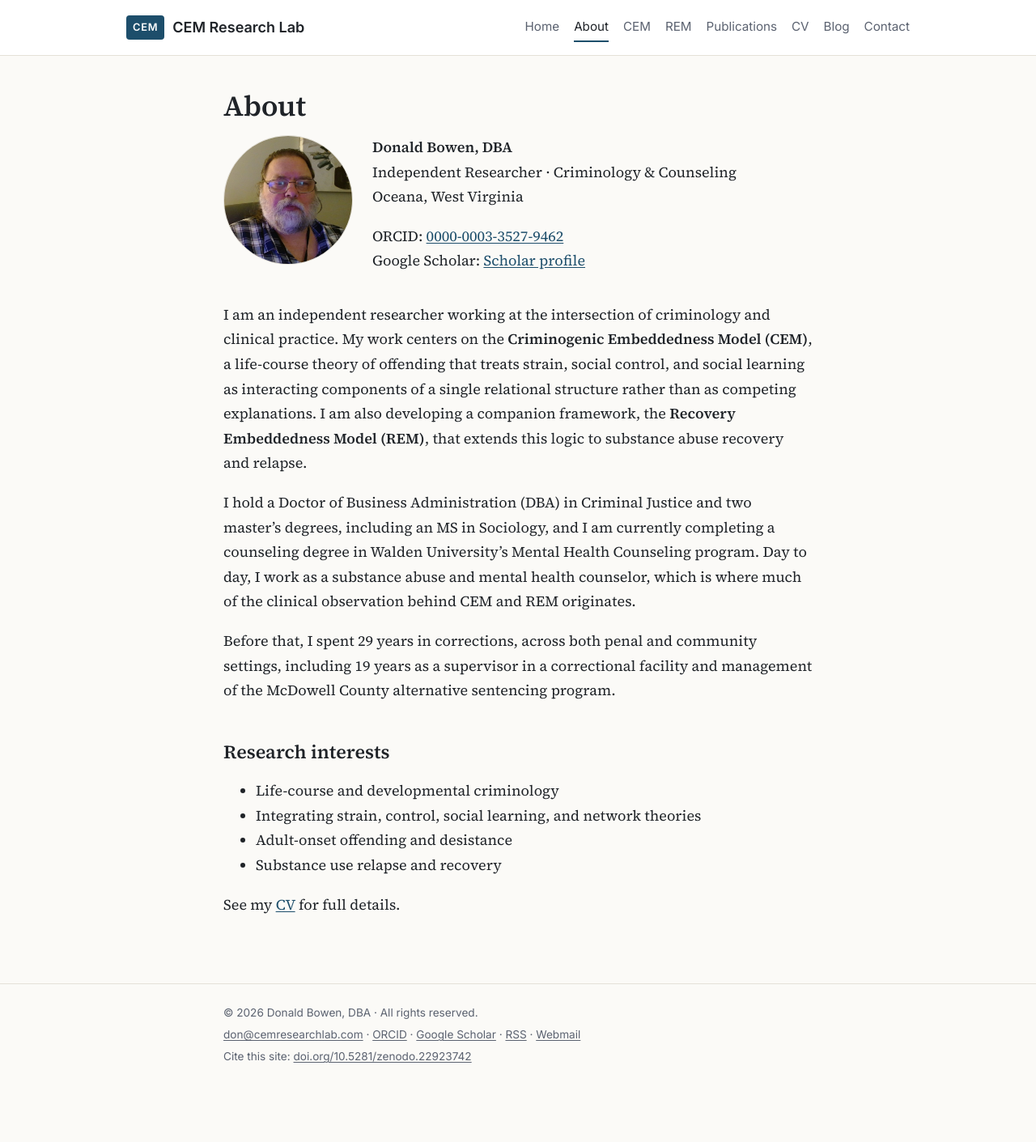
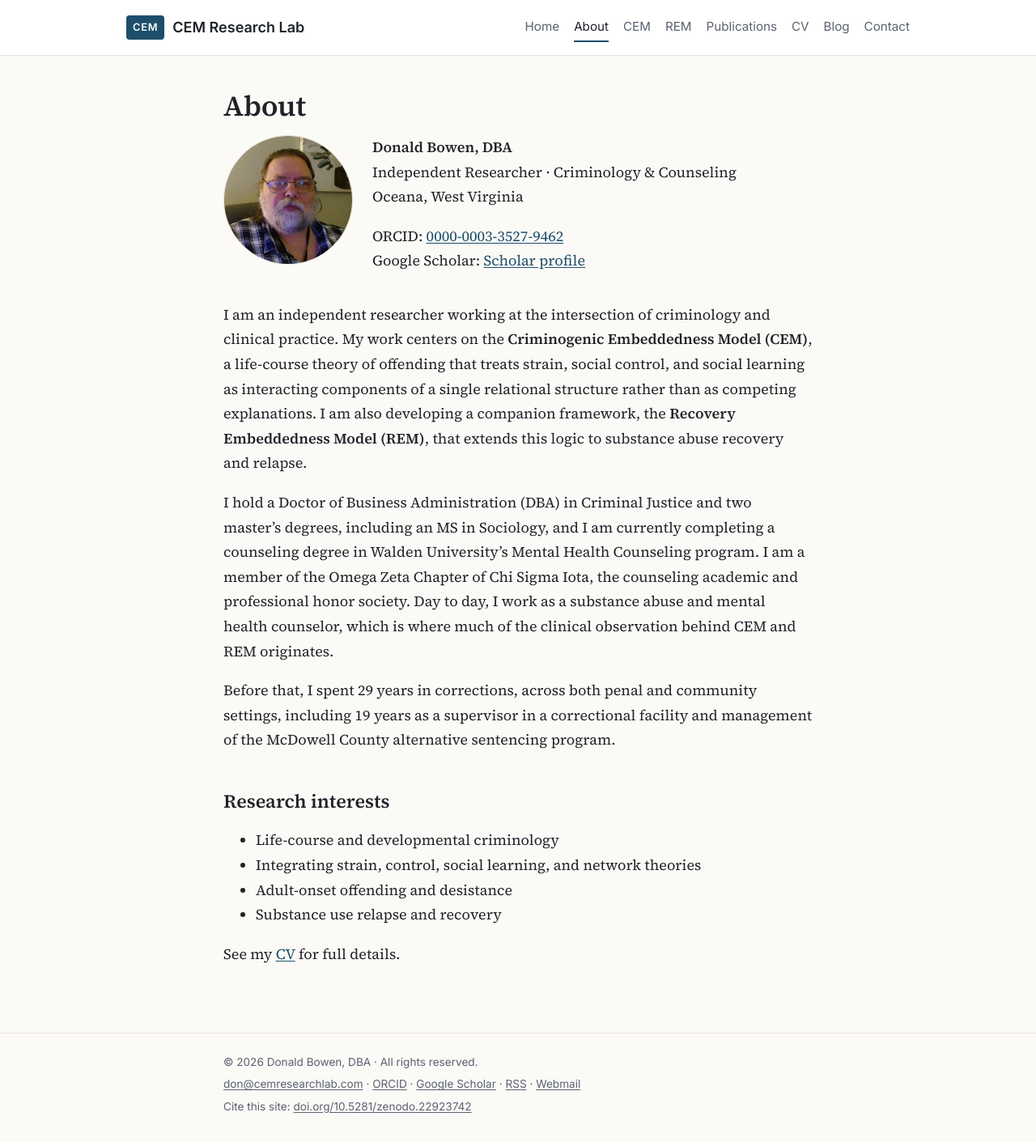
Before and after one commit to donbowen0-creator/cemresearchlab-site, a Jekyll site: the page built from about.md, in a window 1280 px wide. Shown: the whole page at 81% size. Built offline with Jekyll 4.4.1, drawn with Linux system fonts in a browser that asks for light colours; before the commit the page ends 1349 px from its top, so only the background shows below that.

Commit message:
Chi Sigma Iota: member in good standing (Omega Zeta Chapter)
Co-Authored-By: Claude Opus 5.5 <noreply@anthropic.com>
Claude-Session: https://claude.ai/code/session_01VcCun73i8SfvnX48YuRnkx

```diff
--- a/about.md
+++ b/about.md
@@ -17,7 +17,7 @@ permalink: /about/
 
 I am an independent researcher working at the intersection of criminology and clinical practice. My work centers on the **Criminogenic Embeddedness Model (CEM)**, a life-course theory of offending that treats strain, social control, and social learning as interacting components of a single relational structure rather than as competing explanations. I am also developing a companion framework, the **Recovery Embeddedness Model (REM)**, that extends this logic to substance abuse recovery and relapse.
 
-I hold a Doctor of Business Administration (DBA) in Criminal Justice and two master's degrees, including an MS in Sociology, and I am currently completing a counseling degree in Walden University's Mental Health Counseling program. Day to day, I work as a substance abuse and mental health counselor, which is where much of the clinical observation behind CEM and REM originates.
+I hold a Doctor of Business Administration (DBA) in Criminal Justice and two master's degrees, including an MS in Sociology, and I am currently completing a counseling degree in Walden University's Mental Health Counseling program. I am a member of the Omega Zeta Chapter of Chi Sigma Iota, the counseling academic and professional honor society. Day to day, I work as a substance abuse and mental health counselor, which is where much of the clinical observation behind CEM and REM originates.
 
 Before that, I spent 29 years in corrections, across both penal and community settings, including 19 years as a supervisor in a correctional facility and management of the McDowell County alternative sentencing program.
 
```
Also changed, not shown: cv.md (+1 -1 lines).
